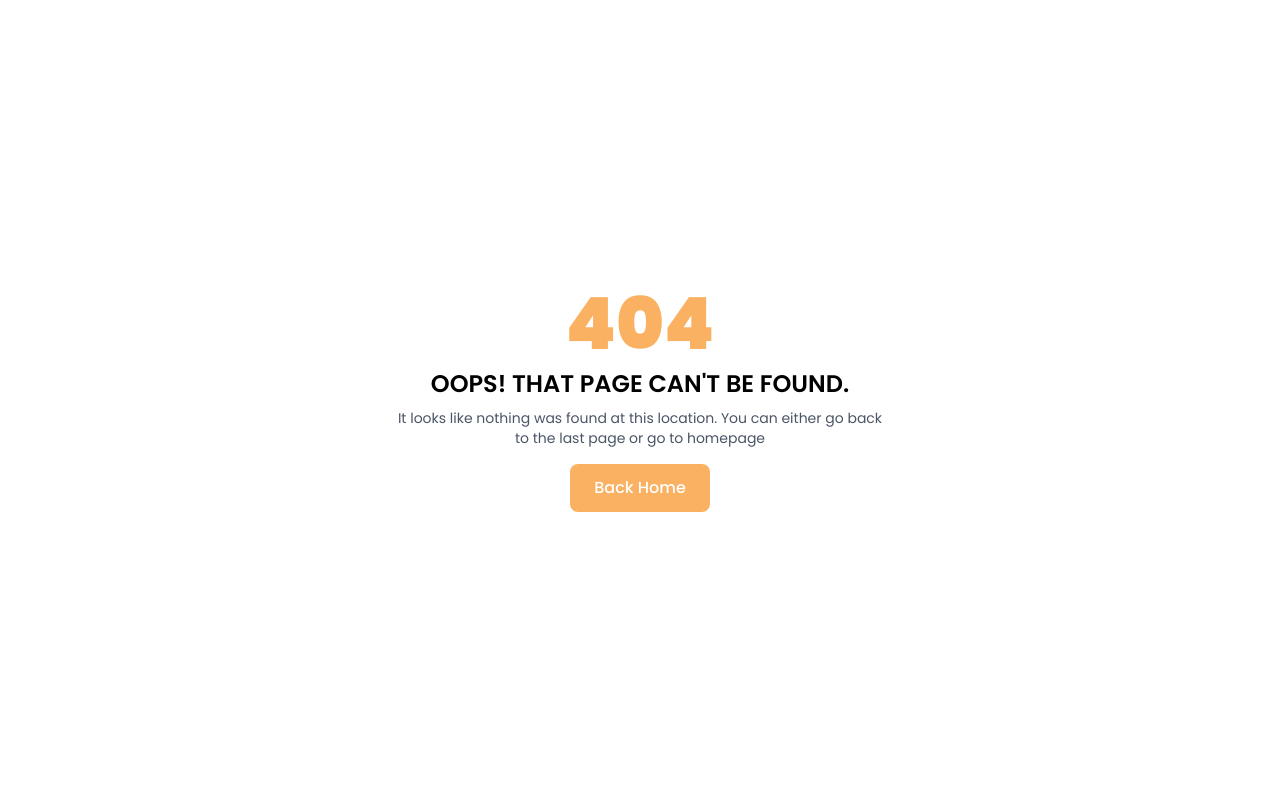
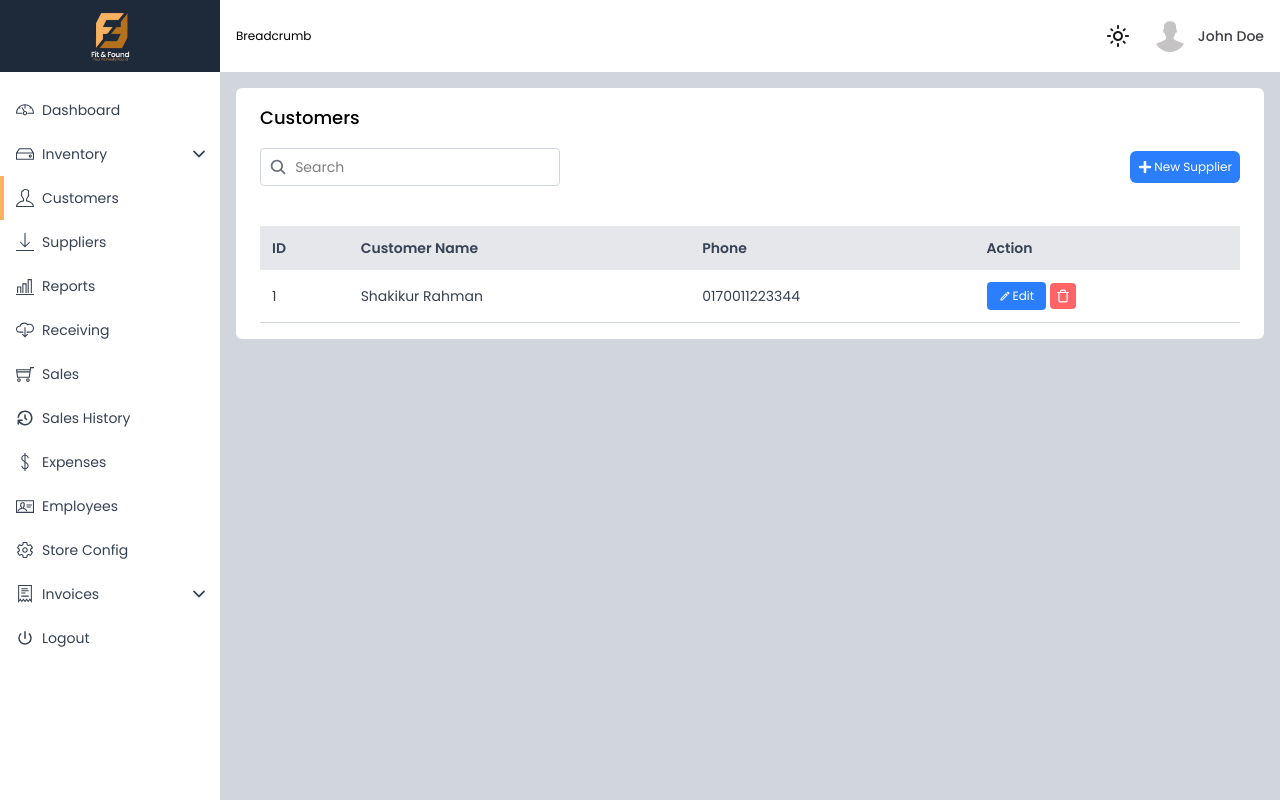
Before and after one commit to Shakiqurrahman/inventory-web-app, a React (Vite) app: page /customers in a window 1280 px wide. Before the commit this address had no page. Built offline with nearby package versions, Linux system fonts and the light colour scheme.

Commit message:
creating customer page

```diff
--- /dev/null
+++ b/src/pages/customerPage/Customerspage.tsx
@@ -0,0 +1,59 @@
+import { FaPlus } from "react-icons/fa";
+import { FiTrash } from "react-icons/fi";
+import { IoSearch } from "react-icons/io5";
+import { MdOutlineModeEdit } from "react-icons/md";
+
+const Customerspage = () => {
+    return (
+        <div className="space-y-4">
+            <div className="bg-white rounded-md p-2 sm:p-4 sm:px-6">
+                <h1 className="font-medium text-lg mb-4">Customers</h1>
+                <div className="flex gap-2 items-center justify-between">
+                    <div className="border border-gray-300 w-[300px] flex gap-2 items-center p-2 rounded-sm">
+                        <IoSearch className="text-xl text-gray-500" />
+                        <input
+                            type="text"
+                            placeholder="Search"
+                            className="outline-0 text-sm rounded-sm w-full"
+                        />
+                    </div>
+                    <button className="flex gap-0.5 items-center bg-blue-500 hover:bg-blue-600 duration-300 text-white p-2 text-xs rounded-md cursor-pointer">
+                        <FaPlus className="text-sm" /> <span>New Supplier</span>
+                    </button>
+                </div>
+
+                <div className="mt-10 overflow-x-auto">
+                    <table className="w-full border-collapse rounded-md text-gray-700">
+                        <thead>
+                            <tr className="bg-gray-200 text-left *:font-semibold text-sm">
+                                <th className="p-3">ID</th>
+                                <th className="p-3">Customer Name</th>
+                                <th className="p-3">Phone</th>
+                                <th className="p-3">Action</th>
+                            </tr>
+                        </thead>
+                        <tbody>
+                            <tr className="border-b border-gray-300 hover:bg-gray-50 text-sm">
+                                <td className="p-3">1</td>
+                                <td className="p-3">Shakikur Rahman</td>
+                                <td className="p-3">0170011223344</td>
+
+                                <td className="flex items-center gap-1 p-3">
+                                    <button className="flex gap-0.5 items-center py-1.5 px-3 bg-blue-500 text-white rounded-sm text-xs cursor-pointer shrink-0">
+                                        <MdOutlineModeEdit className="" />{" "}
+                                        <span>Edit</span>
+                                    </button>
+                                    <button className="bg-red-400 text-white p-1.5 rounded-sm cursor-pointer shrink-0">
+                                        <FiTrash className="text-md" />
+                                    </button>
+                                </td>
+                            </tr>
+                        </tbody>
+                    </table>
+                </div>
+            </div>
+        </div>
+    );
+};
+
+export default Customerspage;
--- a/src/routes/Routes.tsx
+++ b/src/routes/Routes.tsx
@@ -1,4 +1,5 @@
 import { createBrowserRouter, type RouteObject } from "react-router";
+import Customerspage from "../pages/customerPage/Customerspage";
 import DashboardPage from "../pages/DashboardPage";
 import ErrorPage from "../pages/ErrorPage";
 import LoginPage from "../pages/LoginPage";
@@ -25,6 +26,10 @@ const routes: RouteObject[] = [
                 path: "/suppliers/new-supplier",
                 element: <NewSuplier />,
             },
+            {
+                path: "/customers",
+                element: <Customerspage />,
+            },
         ],
     },
     {
```
